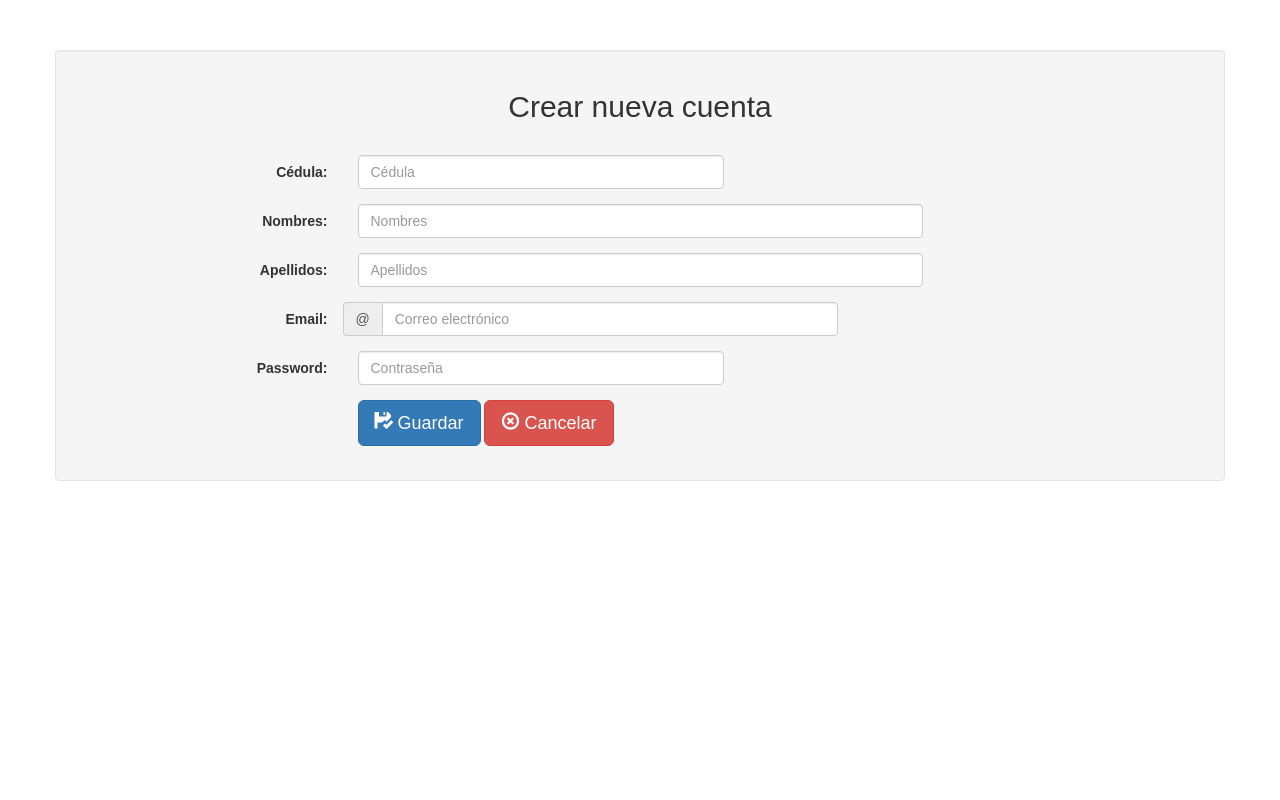
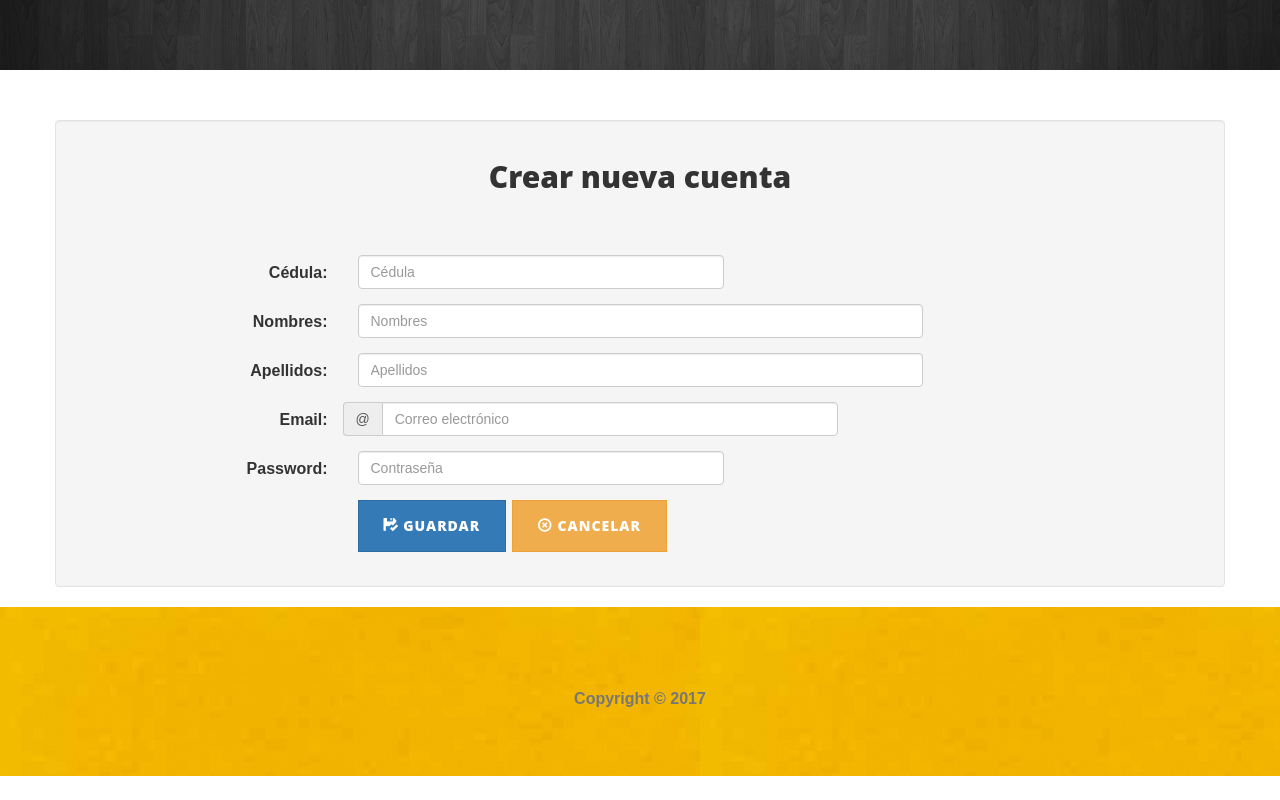
Before and after one commit to UTC1992/escolastico, a CodeIgniter app: page /escolastico/administrador_controller/nuevo in a window 1280 px wide. Run offline with CodeIgniter, Linux system fonts and the light colour scheme; some libraries are stand-ins or nearby versions.

Commit message:
modificacion del diseño de login y registro de adminsitrador, con head y footer

```diff
--- a/application/controllers/administrador_controller.php
+++ b/application/controllers/administrador_controller.php
@@ -12,7 +12,6 @@ class Administrador_Controller extends CI_Controller
 		$data = array('title' => 'Administración');
 		$this->load->view('/layout/head', $data);
 		$this->load->view('/layout/css_js_inicio');
-		$this->load->view('/layout/head');
 		$this->load->view('/layout/header_admin');
 		$this->load->view('/layout/nav_admin');
 		$this->load->view('/administrador/content');
@@ -28,8 +27,10 @@ class Administrador_Controller extends CI_Controller
 		}
         $data = array('title' => 'Registro Admin', 'error' => $error);
 		$this->load->view('/layout/head', $data);
-		$this->load->view('/layout/disenio_css_js');
+		$this->load->view('/layout/css_js_inicio');
+		$this->load->view('/layout/header_admin');
 		$this->load->view('/administrador/nuevo');
+		$this->load->view('/layout/footer');
     }
 
 	public function insertar()
--- a/application/controllers/login_admin.php
+++ b/application/controllers/login_admin.php
@@ -12,8 +12,10 @@
 			}
             $data = array('title' => 'Login Admin');
 		    $this->load->view('/layout/head', $data);
-            $this->load->view('/layout/disenio_css_js');
+            $this->load->view('/layout/css_js_inicio');
+			$this->load->view('/layout/header_admin');
             $this->load->view('/loginAdmin/content');
+			$this->load->view('/layout/footer');
         }
 
 		public function login()
--- a/application/views/administrador/nuevo.php
+++ b/application/views/administrador/nuevo.php
@@ -1,8 +1,11 @@
 <style>
     .container{
-        margin-top: 50px;
         font-family: Arial, Helvetica, sans-serif;
     }
+
+	label{
+		font-size: 12pt;
+	}
 </style>
 
 <div class="container well">
@@ -69,11 +72,11 @@
 					<label class="col-sm-3 control-label" for="formGroup">
 					</label>
 					<div class="col-sm-6">
-						<button class="btn btn-lg btn-primary" type="submit" onclick="validarRegistro();">
+						<button class="btn btn-primary" type="submit" onclick="validarRegistro();">
 							<span class="glyphicon glyphicon-floppy-saved"></span>
 							Guardar
 						</button>
-						<a  href="<?= base_url() ?>admin_/login" class="btn btn-lg btn-danger" type="button">
+						<a  href="<?= base_url() ?>admin_/login" class="btn btn-warning" type="button">
 							<span class="glyphicon glyphicon-remove-circle"></span>
 							Cancelar
 						</a>
--- a/application/views/layout/header_admin.php
+++ b/application/views/layout/header_admin.php
@@ -10,11 +10,11 @@
 </style>
 <!-- Page Header -->
 <!-- Set your background image for this header on the line below. -->
-<header class="intro-header" style="background-image: url('<?= base_url()?>disenio/img/fondo.jpg')">
+<header class="intro-header" style="background-image: url('<?= base_url()?>disenio/img/fondo2.jpg')">
     <div class="container">
         <div class="row">
             <div class="col-lg-8 col-lg-offset-2 col-md-10 col-md-offset-1">
-                <h2>Administración</h2>
+                <h1>.</h1>
             </div>
         </div>
     </div>
--- a/application/views/loginAdmin/content.php
+++ b/application/views/loginAdmin/content.php
@@ -1,14 +1,15 @@
 <style>
     .container{
         width: 350px;
-        margin-top: 80px;
 		font-family: Arial, Helvetica, sans-serif;
     }
 </style>
 
 <div class="container well">
 		<center>
+			<!--
 		<img class="img-responsive" width="100" height="100" src="<?= base_url() ?>disenio/img/logo.png">
+		-->
 		<h2>Login Administración</h2>
 		</center>
 		<div class="row">
@@ -23,9 +24,8 @@
 			<div class="form-group">
 				<input type="password" class="form-control" placeholder="Contraseña" name="password" id="password" requered required="">
 			</div>
-			<button class="btn btn-lg btn-primary btn-block" type="submit">Iniciar Sesión</button>
+			<button class="btn btn-warning btn-block" type="submit">Iniciar Sesión</button>
 			<div class="checkbox">
-				<br>
 				<p><a href="<?= base_url() ?>admin_/registro" style="font-size: 13pt;">Registrarce</a></p>
 			</div>
 		</form>
```
